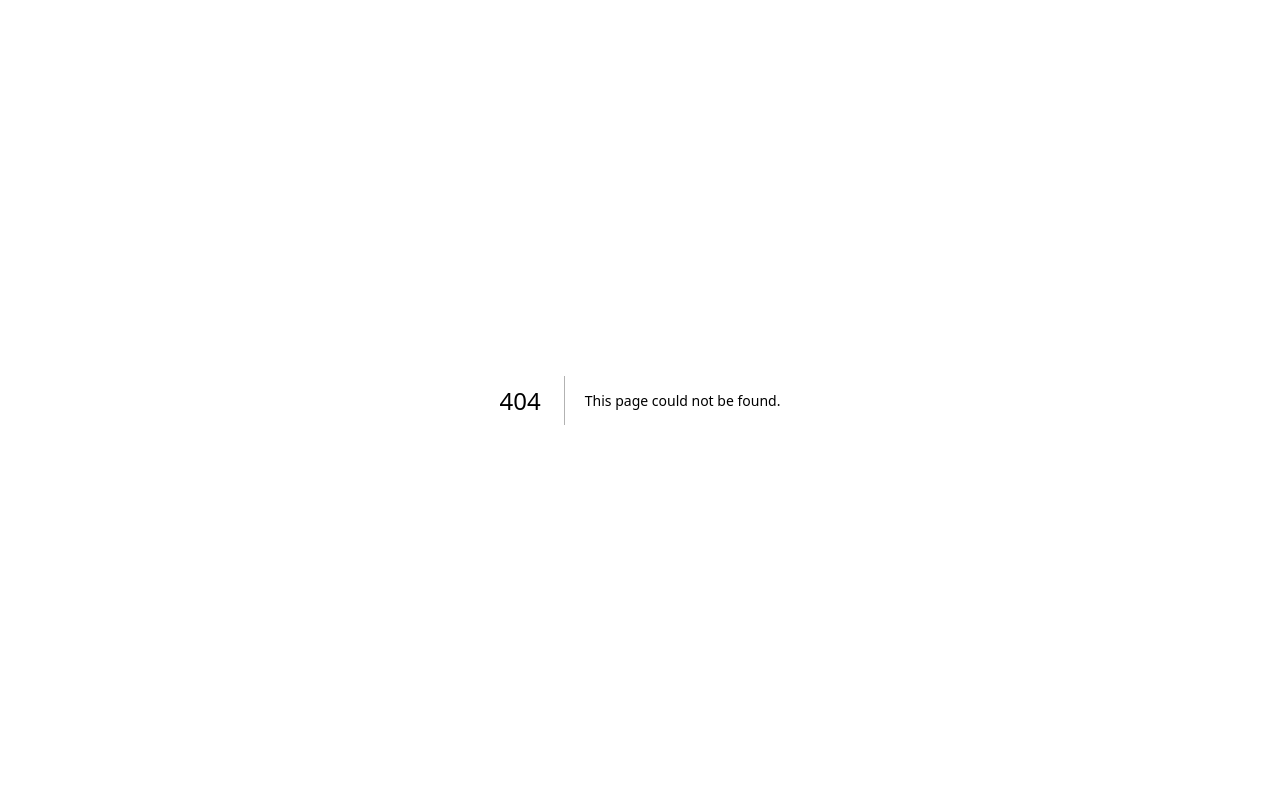
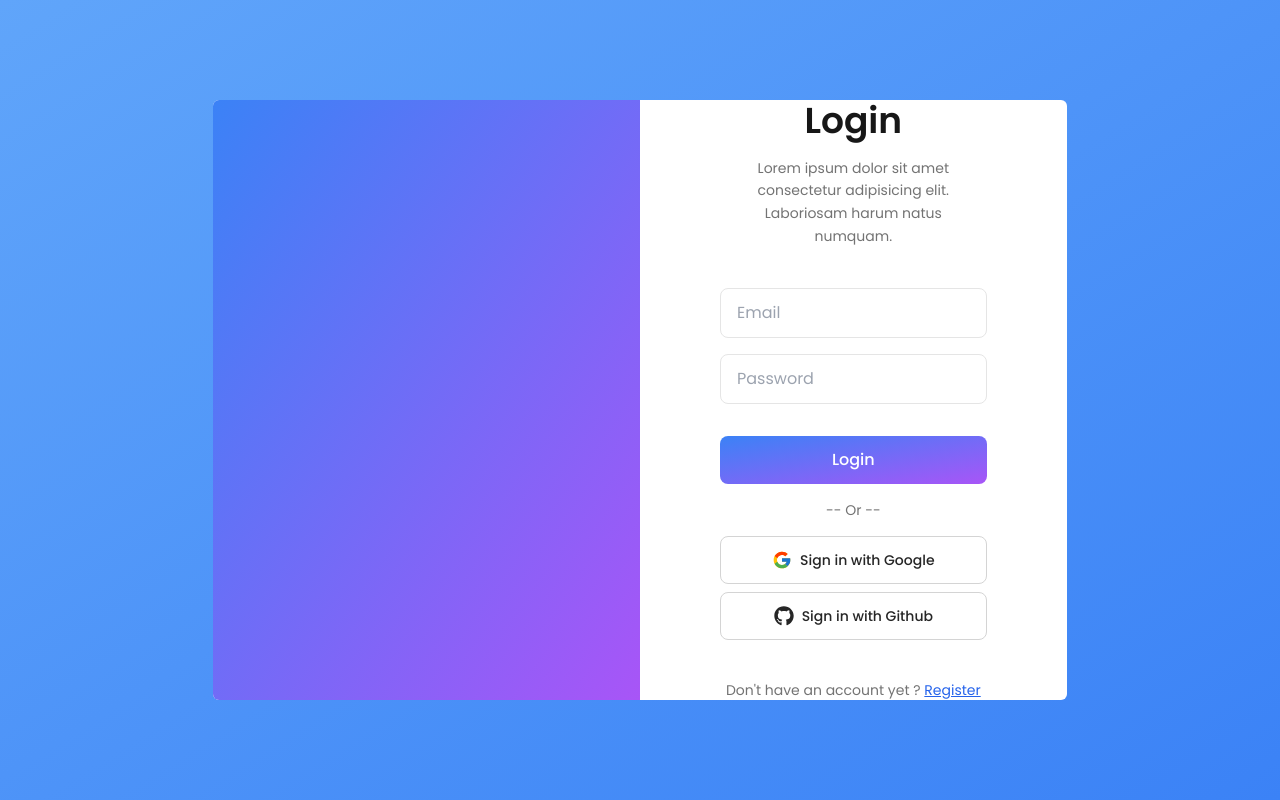
Before and after one commit to nzrmm/codedesign-authed, a Next.js app: page /login in a window 1280 px wide. Before the commit this address had no page. Built offline with nearby package versions, Linux system fonts and the light colour scheme.

Commit message:
feat: create login page

```diff
--- /dev/null
+++ b/src/pages/login/index.tsx
@@ -0,0 +1,78 @@
+import Link from "next/link";
+import { FcGoogle } from "react-icons/fc";
+import { FaGithub } from "react-icons/fa";
+
+import { Button, TextInput } from "@/components";
+import { cn } from "@/utils/style";
+
+const Login = () => {
+  return (
+    <div
+      className={cn(
+        "flex justify-center items-center h-screen",
+        "bg-gradient-to-br from-blue-400 to-blue-500"
+      )}
+    >
+      <div
+        className={cn(
+          "w-8/12 h-3/4 grid lg:grid-cols-2",
+          "bg-white rounded-md overflow-hidden"
+        )}
+      >
+        <div
+          className={cn("bg-gradient-to-br from-blue-500 to-purple-500")}
+        ></div>
+        <div className={cn("flex flex-col justify-center items-center px-20")}>
+          <div className={cn("w-full text-center mb-10")}>
+            <p className={cn("text-4xl font-semibold text-neutral-900 mb-4")}>
+              Login
+            </p>
+            <p
+              className={cn(
+                "mx-auto text-sm text-neutral-500 leading-relaxed w-10/12"
+              )}
+            >
+              Lorem ipsum dolor sit amet consectetur adipisicing elit.
+              Laboriosam harum natus numquam.
+            </p>
+          </div>
+
+          <div className={cn("w-full flex flex-col gap-4 mb-8")}>
+            <TextInput type="text" placeholder="Email" />
+            <TextInput type="password" placeholder="Password" />
+          </div>
+
+          <div className={cn("w-full mb-4")}>
+            <Button>Login</Button>
+          </div>
+
+          <div className={cn("mb-4")}>
+            <p className={cn("text-sm text-neutral-500")}>-- Or --</p>
+          </div>
+
+          <div className={cn("w-full flex flex-col gap-2 mb-10")}>
+            <Button variant={"outline-secondary"} className={cn("text-sm")}>
+              <FcGoogle size={20} />
+              Sign in with Google
+            </Button>
+            <Button variant={"outline-secondary"} className={cn("text-sm")}>
+              <FaGithub size={20} />
+              Sign in with Github
+            </Button>
+          </div>
+
+          <div>
+            <p className={cn("text-sm text-neutral-500")}>
+              Don&apos;t have an account yet ?{" "}
+              <Link href={"/"} className={cn("text-blue-600 underline")}>
+                Register
+              </Link>
+            </p>
+          </div>
+        </div>
+      </div>
+    </div>
+  );
+};
+
+export default Login;
```
